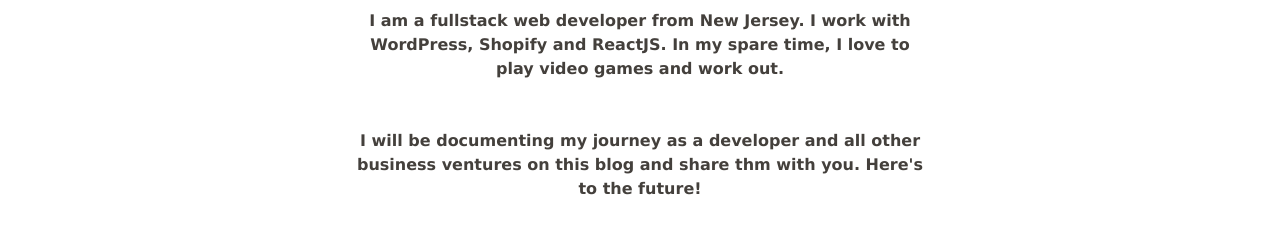
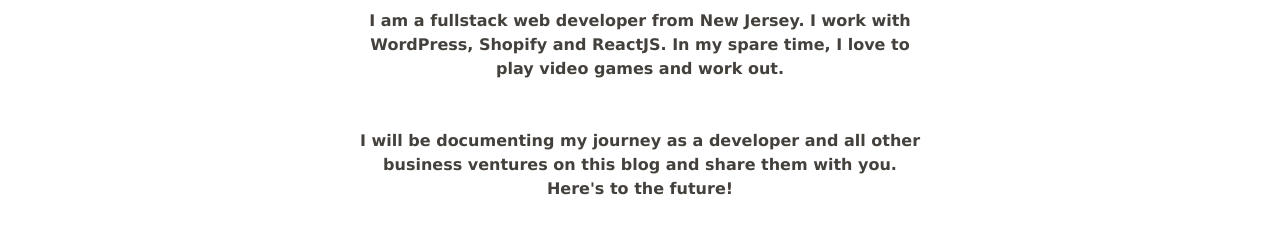
Before and after one commit to rohankewal/rohankewal.dev, an Astro site: page / in a window 1280 px wide. Shown: the part 467-713 px from the top of the page. Built offline with nearby package versions, Linux system fonts and the light colour scheme; Astro itself is replaced by a stand-in of ours.

Commit message:
fixed a typo since I can't spell

```diff
--- a/src/components/Intro.jsx
+++ b/src/components/Intro.jsx
@@ -1,24 +1,24 @@
-import React from 'react';
+import React from "react";
 
 export default function Intro() {
   return (
-		<div className='flex items-center justify-center flex-col text-center pt-20 pb-6'>
-			<img src='/rohan.png' className='rounded-full w-36 h-36' />
-			<h1 className='pt-4 text-4xl md:text-6xl mb-1 md:mb-3 font-bold'>
+    <div className="flex items-center justify-center flex-col text-center pt-20 pb-6">
+      <img src="/rohan.png" className="rounded-full w-36 h-36" />
+      <h1 className="pt-4 text-4xl md:text-6xl mb-1 md:mb-3 font-bold">
         I'm Rohan!
       </h1>
-			<p className='text-base text-stone-600 md:text-xl mb-3 font-medium'>
+      <p className="text-base text-stone-600 md:text-xl mb-3 font-medium">
         Full-Stack Web Developer
       </p>
-			<p className='text-stone-700 text-md max-w-xl mb-6 font-bold'>
+      <p className="text-stone-700 text-md max-w-xl mb-6 font-bold">
         I am a fullstack web developer from New Jersey. I work with WordPress,
         Shopify and ReactJS. In my spare time, I love to play video games and
         work out.
       </p>
       <br />
-			<p className='text-stone-700 text-md max-w-xl mb-6 font-bold'>
+      <p className="text-stone-700 text-md max-w-xl mb-6 font-bold">
         I will be documenting my journey as a developer and all other business
-				ventures on this blog and share thm with you. Here's to the future!
+        ventures on this blog and share them with you. Here's to the future!
       </p>
     </div>
   );
```
Lines whose indentation alone changed are shown as unchanged.
